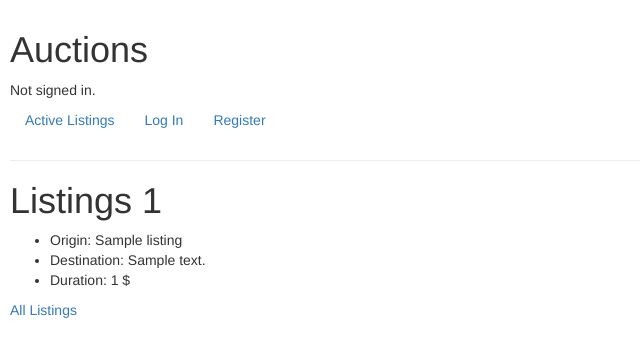
After one commit to albermm/WS50, a Django app: template commerce/auctions/templates/auctions/listing.html in a window 1280 px wide. The commit adds this page. Shown: the top 357 px of the page, without its empty margins (0-640 px from the left). Run offline with Django 3.2, Linux system fonts and the light colour scheme; the template is opened without the code that fills it: most values are stand-ins (such as "Sample title", 1, 10 or a date in 2020); some libraries are stand-ins or nearby versions.

Commit message:
resuelto link to listing from index

```diff
--- a/commerce/auctions/templates/auctions/index.html
+++ b/commerce/auctions/templates/auctions/index.html
@@ -12,7 +12,9 @@
                 <div class="col-md-4">
                     <div class="thumbnail">
                         <div>
-                            <img src= {{ listing.image }} style="width: 100%;">
+                            <a href="{% url 'listing' listing.listing_id %}">
+                                <img src= {{ listing.image }} style="width: 100%;">
+                            </a>
                         </div>
                         <div class="caption">
                             <h3>{{ listing.title }}</h3>
--- /dev/null
+++ b/commerce/auctions/templates/auctions/listing.html
@@ -0,0 +1,13 @@
+
+{% extends "auctions/layout.html" %}
+
+
+{% block body %}
+<h1>Listings {{ listing.id }}</h1>
+<ul>
+    <li>Origin: {{ listing.title }}</li>
+    <li>Destination: {{ listing.description }}</li>
+    <li>Duration: {{ listing.startingbid }} $ </li>
+</ul>
+<a href="{% url 'index' %}">All Listings</a>
+{% endblock %}
```
Also changed, not shown: commerce/auctions/views.py (+5 -2 lines).
